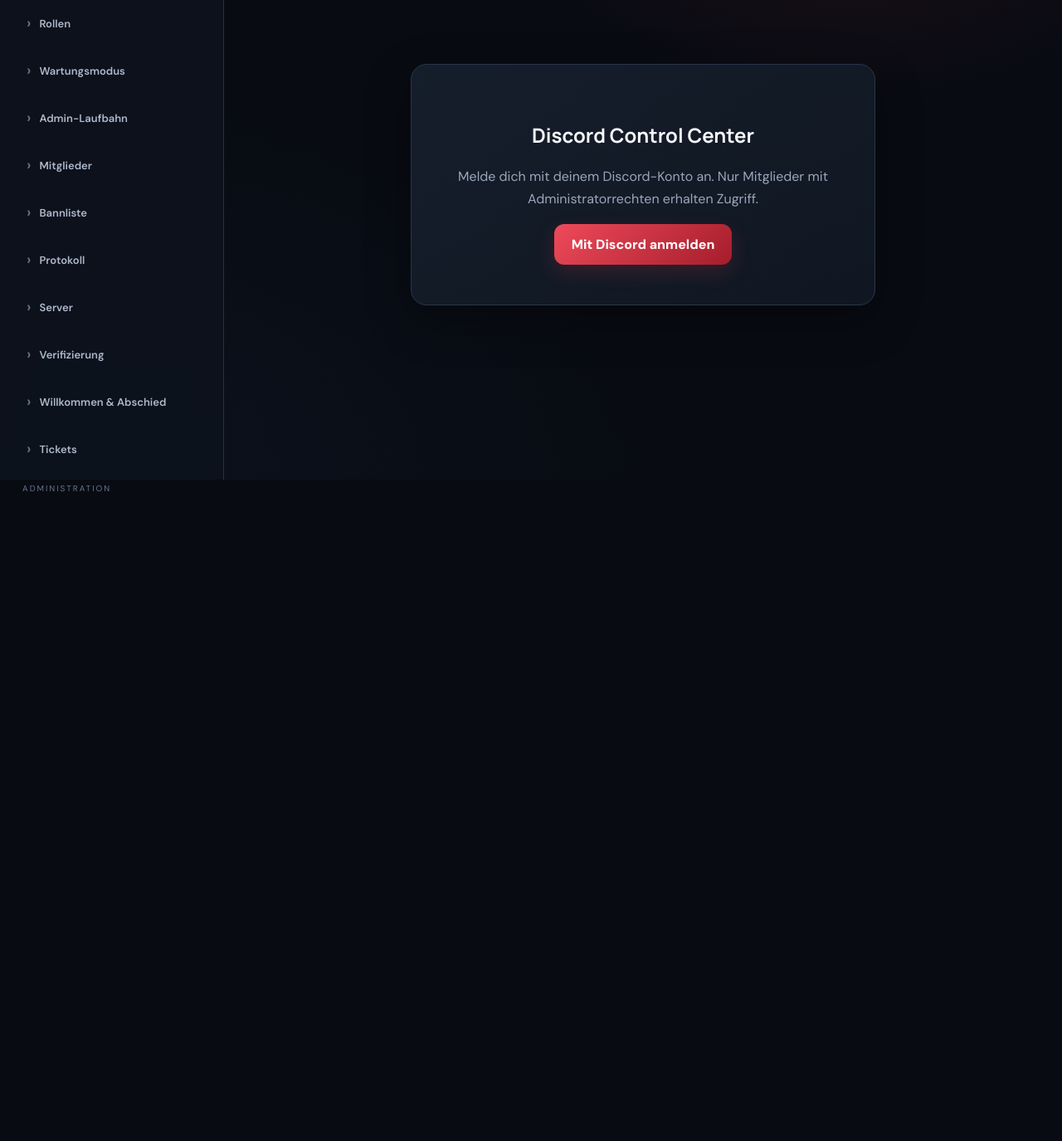
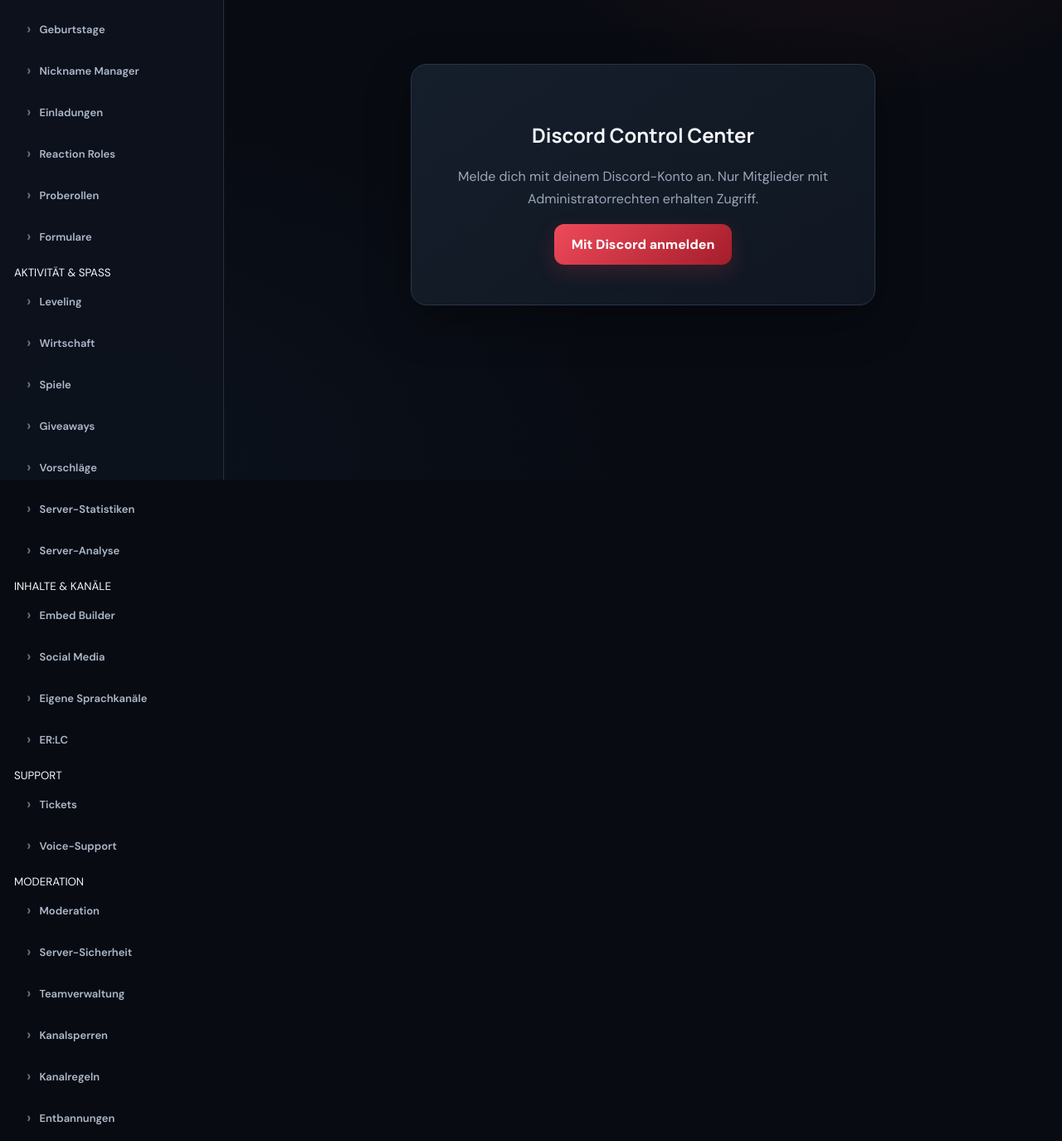
Before and after one commit to dresseldj29-sudo/Freiburg-V2-BOT-webseite, a website: page public/index.html in a window 1280 px wide. Shown: the part 222-1597 px from the top of the page at 83% size. Before the commit the page ends 820 px from the top, so only its background shows below. Drawn offline with Linux system fonts and the light colour scheme; no server answers.

Commit message:
Add complete Freiburg V2 dashboard module navigation

```diff
--- a/public/index.html
+++ b/public/index.html
@@ -1,2 +1,15 @@
 <!doctype html>
-<html lang="de"><head><meta charset="utf-8"><meta name="viewport" content="width=device-width,initial-scale=1"><title>Freiburg V2 Control Center</title><link rel="stylesheet" href="/style.css?v=20261115b"></head><body><aside><div class="brand"><b>FV</b><span>FREIBURG V2<small>CONTROL CENTER</small></span></div><nav><button data-page="home">Übersicht</button><button data-page="channels">Kanäle</button><button data-page="roles">Rollen</button><button data-page="maintenance">Wartungsmodus</button><button data-page="career">Admin-Laufbahn</button><button data-page="members">Mitglieder</button><button data-page="bans">Bannliste</button><button data-page="audit">Protokoll</button><button data-page="settings">Server</button><button data-page="verification">Verifizierung</button><button data-page="welcome">Willkommen & Abschied</button><button data-page="tickets">Tickets</button></nav><footer>ADMINISTRATION</footer></aside><main><header><div><small>FREIBURG V2 / VERWALTUNG</small><h1 id="title">Übersicht</h1></div><div id="user"></div></header><section id="login" class="card"><h2>Discord Control Center</h2><p>Melde dich mit deinem Discord-Konto an. Nur Mitglieder mit Administratorrechten erhalten Zugriff.</p><a href="/auth/login">Mit Discord anmelden</a></section><section id="app" hidden><div id="notice"></div><div id="view"></div></section></main><script src="/app.js"></script></body></html>
+<html lang="de"><head><meta charset="utf-8"><meta name="viewport" content="width=device-width,initial-scale=1"><title>Freiburg V2 Control Center</title><link rel="stylesheet" href="/style.css?v=20261115c"></head><body><aside><div class="brand"><b>FV</b><span>FREIBURG V2<small>CONTROL CENTER</small></span></div><nav>
+<div class="navgroup"><small>COMMUNITY</small>
+<button data-page="welcome">Willkommen & Abschied</button><button data-page="autoroles">Auto-Rollen</button><button data-page="birthdays">Geburtstage</button><button data-page="nicknames">Nickname Manager</button><button data-page="invites">Einladungen</button><button data-page="reactionroles">Reaction Roles</button><button data-page="probations">Proberollen</button><button data-page="forms">Formulare</button></div>
+<div class="navgroup"><small>AKTIVITÄT &amp; SPASS</small>
+<button data-page="leveling">Leveling</button><button data-page="economy">Wirtschaft</button><button data-page="games">Spiele</button><button data-page="giveaways">Giveaways</button><button data-page="suggestions">Vorschläge</button><button data-page="statistics">Server-Statistiken</button><button data-page="analytics">Server-Analyse</button></div>
+<div class="navgroup"><small>INHALTE &amp; KANÄLE</small>
+<button data-page="embeds">Embed Builder</button><button data-page="social">Social Media</button><button data-page="voicechannels">Eigene Sprachkanäle</button><button data-page="erlc">ER:LC</button></div>
+<div class="navgroup"><small>SUPPORT</small>
+<button data-page="tickets">Tickets</button><button data-page="voicesupport">Voice-Support</button></div>
+<div class="navgroup"><small>MODERATION</small>
+<button data-page="moderation">Moderation</button><button data-page="security">Server-Sicherheit</button><button data-page="team">Teamverwaltung</button><button data-page="slowmode">Kanalsperren</button><button data-page="channelrules">Kanalregeln</button><button data-page="unbans">Entbannungen</button><button data-page="audit">Server-Log</button><button data-page="cases">Fälle</button></div>
+<div class="navgroup"><small>ADMINISTRATION</small>
+<button data-page="home">Übersicht</button><button data-page="channels">Kanäle</button><button data-page="roles">Rollen</button><button data-page="maintenance">Wartungsmodus</button><button data-page="career">Admin-Laufbahn</button><button data-page="members">Mitglieder</button><button data-page="bans">Bannliste</button><button data-page="settings">Server</button><button data-page="verification">Verifizierung</button></div>
+</nav><footer>ADMINISTRATION</footer></aside><main><header><div><small>FREIBURG V2 / VERWALTUNG</small><h1 id="title">Übersicht</h1></div><div id="user"></div></header><section id="login" class="card"><h2>Discord Control Center</h2><p>Melde dich mit deinem Discord-Konto an. Nur Mitglieder mit Administratorrechten erhalten Zugriff.</p><a href="/auth/login">Mit Discord anmelden</a></section><section id="app" hidden><div id="notice"></div><div id="view"></div></section></main><script src="/app.js"></script></body></html>
```
